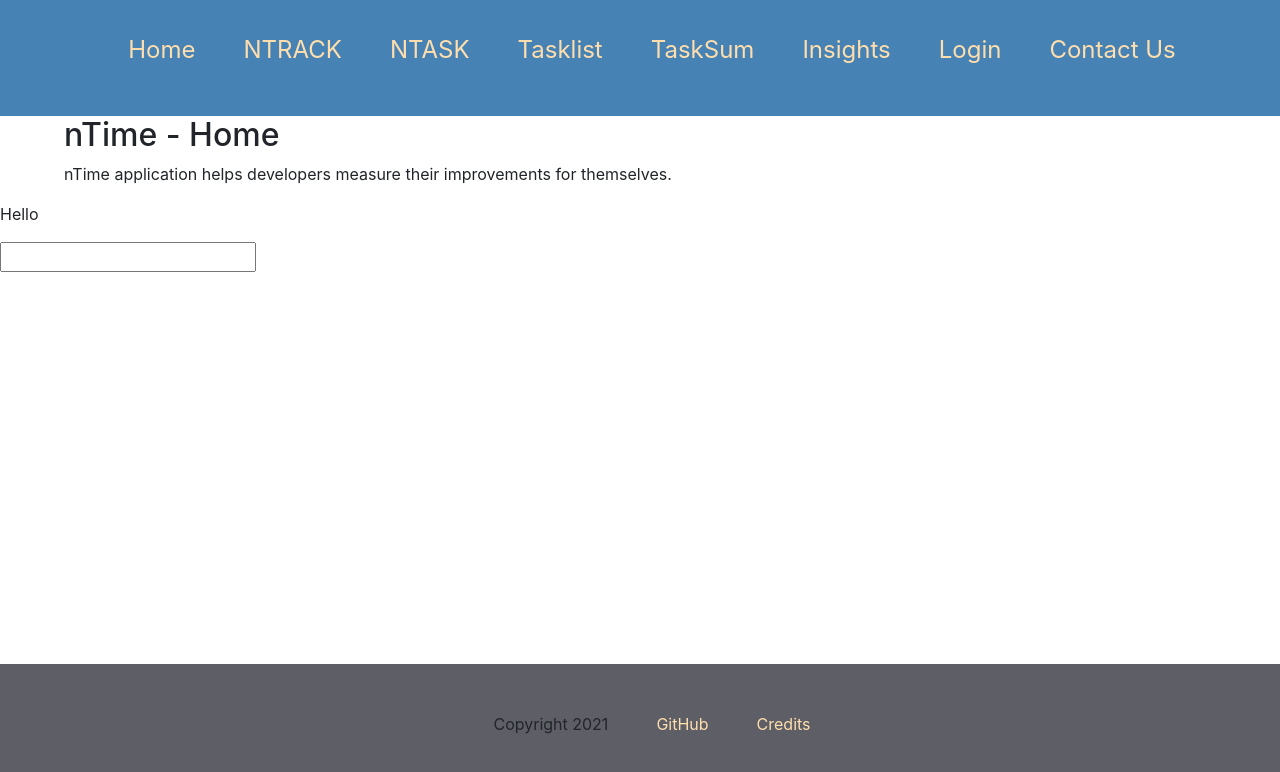
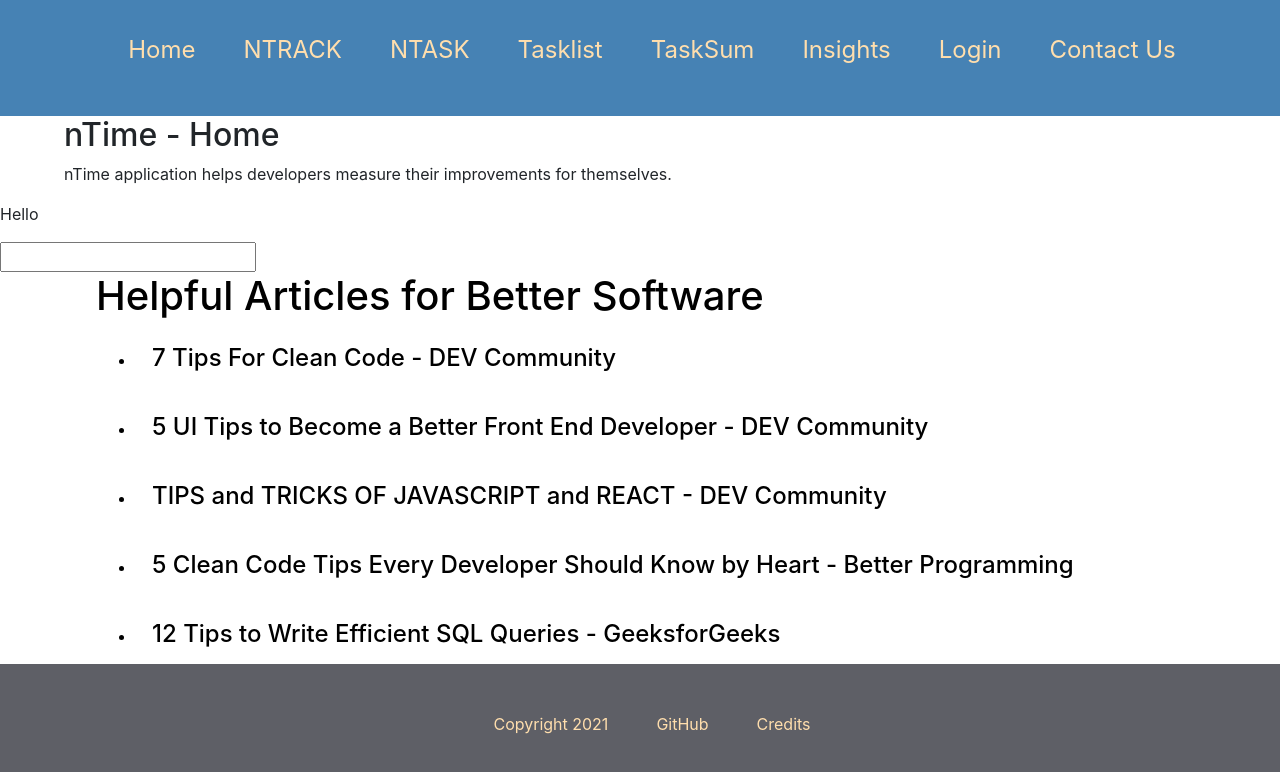
Before and after one commit to TWetekamp/ntimer, a React (Create React App) app in the folder react-ui/: page / in a window 1280 px wide. Shown: the top 772 px of the page. Built offline with nearby package versions, Linux system fonts and the light colour scheme.

Commit message:
Add article links to homepage

```diff
--- a/react-ui/src/App.css
+++ b/react-ui/src/App.css
@@ -14,18 +14,19 @@
 }
 
 a {
-  color: navajowhite;
+  color: navajowhite
 }
 
 .App-header {
   background-color: steelblue;
+  color: navajowhite;
   min-height: 2vh;
   display: flex;
   flex-direction: column;
   align-items: center;
   justify-content: center;
   /* font-size: calc(10px + 2vmin); */
-  color: navy;
+  /* color: navy; */
 }
 
 .App-header li {
@@ -36,6 +37,7 @@ a {
   list-style: none;
   padding-left:   0px;
   margin: 1rem;
+  color: navajowhite;
 }
 
 .App-link {
@@ -61,6 +63,11 @@ li {
   width: 90%;
 }
 
+.front-arts {
+  margin-left: 6rem;
+  color:black;
+}
+
 img {
   height: 350px;
 }
@@ -74,6 +81,7 @@ img {
   bottom: 0;
   left: 0;
   width: 100%;
+  color: navajowhite;
 }
 
 .footer li {
--- a/react-ui/src/routes/home/home.jsx
+++ b/react-ui/src/routes/home/home.jsx
@@ -15,6 +15,17 @@ const Home = () => {
           </div>
           <Greeting />
           <UsernameForm />
+          <div className="front-arts">
+            <h1>Helpful Articles for Better Software</h1>
+            <ul>
+              <li><h4><a href="https://dev.to/akashshyam/7-tips-for-clean-code-3nk1" target="_blank" rel="noreferrer" style={{color: "black"}}>7 Tips For Clean Code - DEV Community</a></h4></li>
+              <li><h4><a href="https://dev.to/ruppysuppy/5-ui-tips-to-become-a-better-front-end-developer-1ae1" target="_blank" rel="noreferrer" style={{color: "black"}}>5 UI Tips to Become a Better Front End Developer - DEV Community</a></h4></li>
+              <li><h4><a href="https://dev.to/nipu/tips-tricks-of-javascript-react-3ncc" target="_blank" rel="noreferrer" style={{color: "black"}}>TIPS and TRICKS OF JAVASCRIPT and REACT - DEV Community</a></h4></li>
+              <li><h4><a href="https://betterprogramming.pub/5-clean-code-tips-every-developer-should-know-by-heart-6b632e397278" rel="noreferrer" style={{color: "black"}}>5 Clean Code Tips Every Developer Should Know by Heart - Better Programming</a></h4></li>
+              <li><h4><a href="https://www.geeksforgeeks.org/12-tips-to-write-efficient-sql-queries/" target="_blank" rel="noreferrer" style={{color: "black"}}>12 Tips to Write Efficient SQL Queries - GeeksforGeeks</a></h4></li>
+              <li><h4><a href="https://dev.to/aidenybai/get-s-on-your-github-project-17o1" target="_blank" rel="noreferrer" style={{color: "black"}}>Tips to get Visibility + Feedback to your GitHub project - DEV Community</a></h4></li>
+            </ul>
+          </div>
         </>
     )
 };
```
